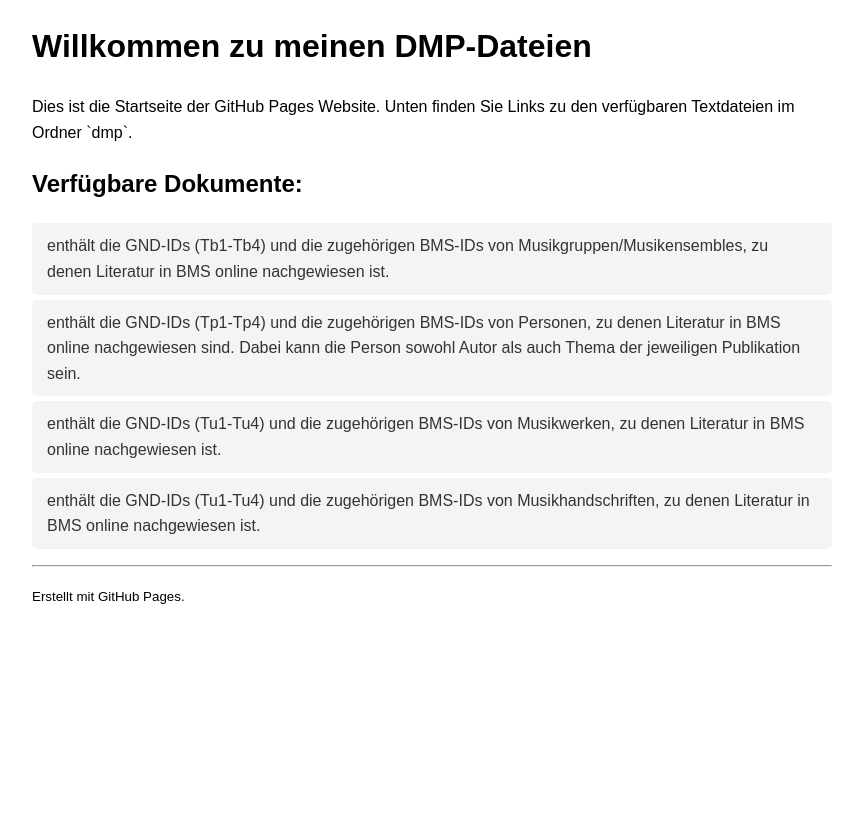
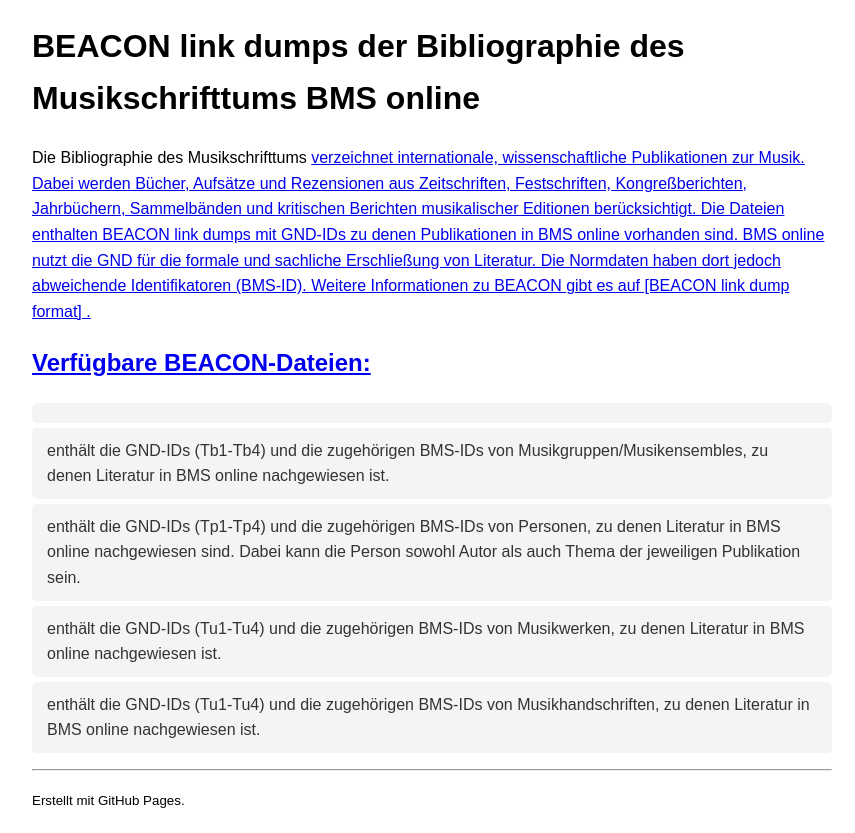
Before and after one commit to musikforschung/bms_beacon, a plain HTML site: page dmp/index.html in a window 1280 px wide. Shown: the whole page, without its empty margins (208-1063 px from the left). Before the commit the page ends 800 px from the top, so only its background shows below. Drawn offline with Linux system fonts and the light colour scheme.

Commit message:
Update index.html

```diff
--- a/dmp/index.html
+++ b/dmp/index.html
@@ -32,15 +32,16 @@
 </head>
 <body>
 
-    <h1>Willkommen zu meinen DMP-Dateien</h1>
+    <h1>BEACON link dumps der Bibliographie des Musikschrifttums BMS online</h1>
     <p>
-        Dies ist die Startseite der GitHub Pages Website. Unten finden Sie Links zu den verfügbaren Textdateien im Ordner `dmp`.
+        Die Bibliographie des Musikschrifttums <a href="https://www.musikbibliographie.de/"</a> verzeichnet internationale, wissenschaftliche Publikationen zur Musik. Dabei werden Bücher, Aufsätze und Rezensionen aus Zeitschriften, Festschriften, Kongreßberichten, Jahrbüchern, Sammelbänden und kritischen Berichten musikalischer Editionen berücksichtigt. Die Dateien enthalten BEACON link dumps mit GND-IDs zu denen Publikationen in BMS online vorhanden sind. BMS online nutzt die GND für die formale und sachliche Erschließung von Literatur. Die Normdaten haben dort jedoch abweichende Identifikatoren (BMS-ID).
+Weitere Informationen zu BEACON gibt es auf [BEACON link dump format]<a href="https://gbv.github.io/beaconspec/beacon.html"</a> .
     </p>
 
-    <h2>Verfügbare Dokumente:</h2>
+    <h2>Verfügbare BEACON-Dateien:</h2>
     <ul>
         <!-- Ersetzen Sie datei1.txt etc. durch die tatsächlichen Namen Ihrer Dateien -->
-        <li><a href="beacon_tb.txt">enthält die GND-IDs (Tb1-Tb4) und die zugehörigen BMS-IDs von Musikgruppen/Musikensembles, zu denen Literatur in BMS online nachgewiesen ist.</a></li>
+        <li><a href="https://github.com/musikforschung/bms_beacon/blob/main/dmp/beacon_tb.txt">enthält die GND-IDs (Tb1-Tb4) und die zugehörigen BMS-IDs von Musikgruppen/Musikensembles, zu denen Literatur in BMS online nachgewiesen ist.</a></li>
         <li><a href="beacon_tp.txt">enthält die GND-IDs (Tp1-Tp4) und die zugehörigen BMS-IDs von Personen, zu denen Literatur in BMS online nachgewiesen sind. Dabei kann die Person sowohl Autor als auch Thema der jeweiligen Publikation sein.</a></li>
         <li><a href="beacon_tuwim.txt">enthält die GND-IDs (Tu1-Tu4) und die zugehörigen BMS-IDs von Musikwerken, zu denen Literatur in BMS online nachgewiesen ist.</a></li>
         <li><a href="datei4.txt">enthält die GND-IDs (Tu1-Tu4) und die zugehörigen BMS-IDs von Musikhandschriften, zu denen Literatur in BMS online nachgewiesen ist.</a></li>
```
